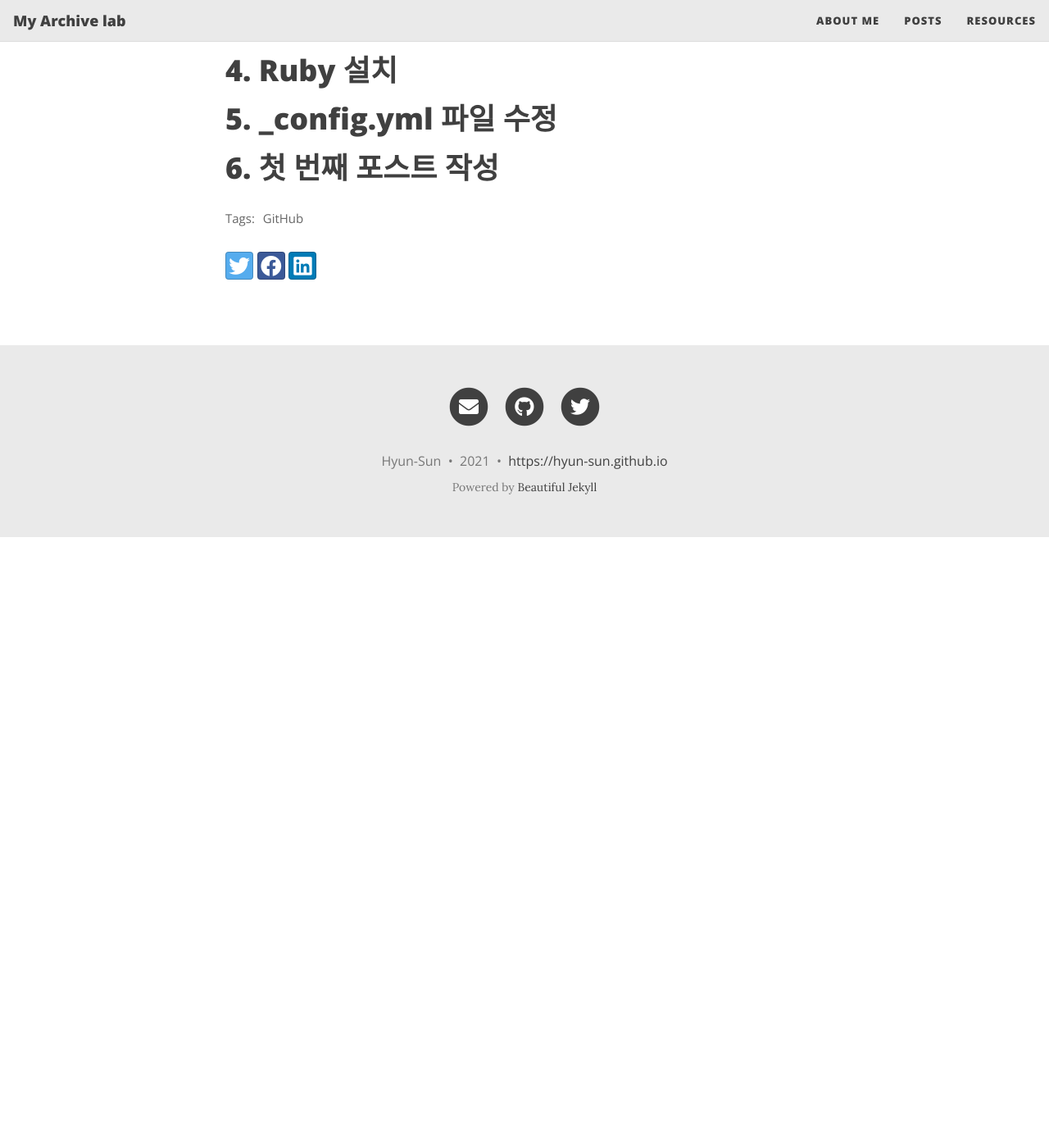
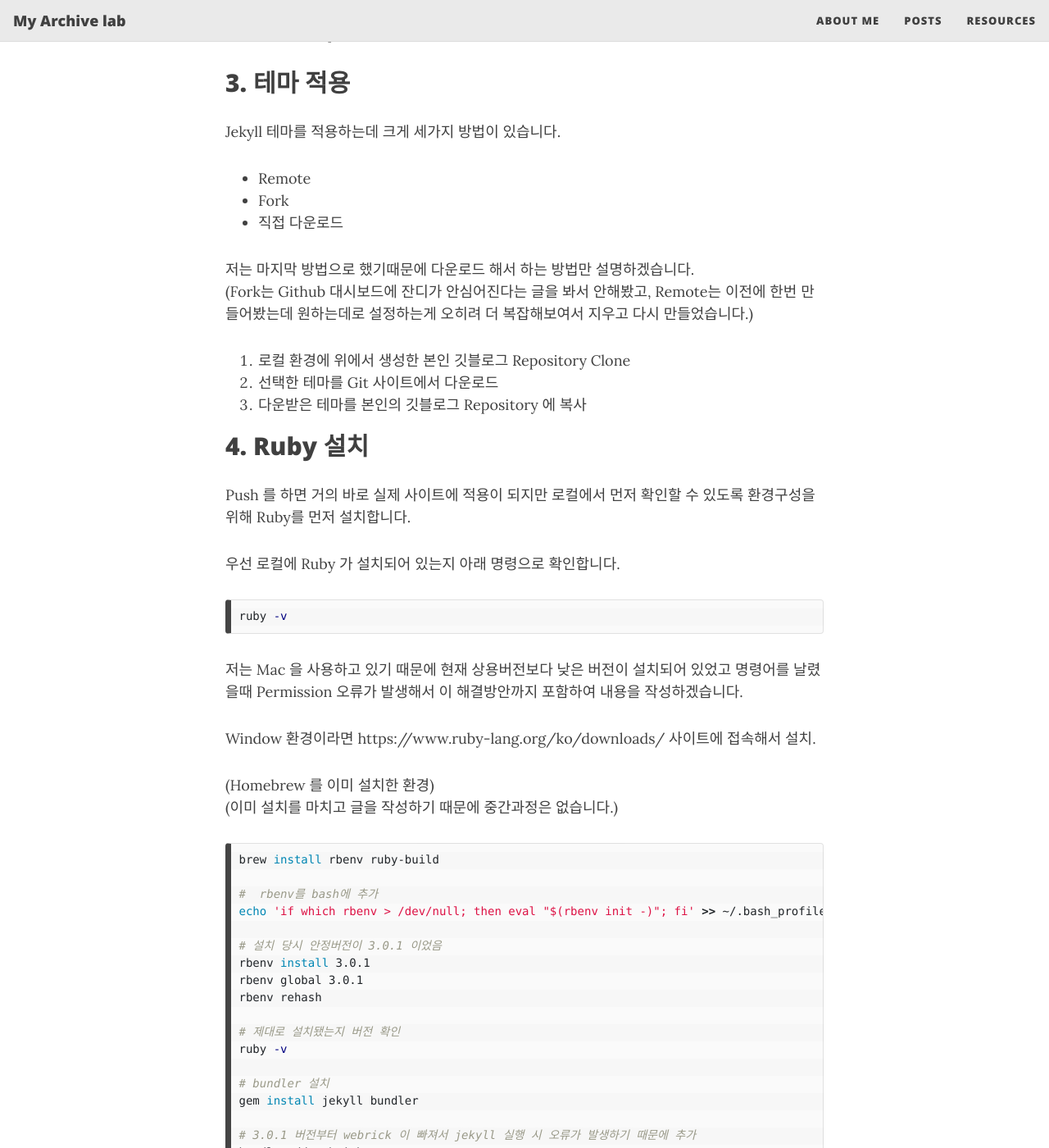
Before and after one commit to hyun-sun/hyun-sun.github.io, a Jekyll site: the page built from _posts/2021-04-28-first-post.md, in a window 1280 px wide and 1400 px high, scrolled down 791 px. Shown: the whole window at 82% size. Built offline with Jekyll 4.4.1, drawn with Linux system fonts in a browser that asks for light colours; nearby versions of some CDN libraries; before the commit the page ends 1446 px from its top, so only the background shows below that; some of the changed text lies outside the part shown.

Commit message:
2021-04-28-first-post.md 수정

````diff
--- a/_posts/2021-04-28-first-post.md
+++ b/_posts/2021-04-28-first-post.md
@@ -16,20 +16,77 @@
 보다 쉽게 사이트를 만들기 위해 Jekyll을 이용합니다.
 
 
-# 2. 테마 고르기
+## 2. 테마 고르기
 [https://github.com/topics/jekyll-theme](https://github.com/topics/jekyll-theme)
 [http://jekyllthemes.org/](http://jekyllthemes.org/)
 [http://themes.jekyllrc.org/](http://themes.jekyllrc.org/)
 [https://jekyllthemes.io/](https://jekyllthemes.io/)
 
-
-# 3. 선택한 테마 다운로드
+위 사이트에 접속하면 다양한 Jekyll 테마를 볼 수 있습니다.
+저는 GitHub Topic 랭킹에서 마음에 드는 지금의 테마를 골라 지금 블로그에 적용했습니다.
 
 
-# 4. Ruby 설치
+## 3. 테마 적용
+Jekyll 테마를 적용하는데 크게 세가지 방법이 있습니다.
+- Remote
+- Fork
+- 직접 다운로드
+
+저는 마지막 방법으로 했기때문에 다운로드 해서 하는 방법만 설명하겠습니다.
+(Fork는 Github 대시보드에 잔디가 안심어진다는 글을 봐서 안해봤고, Remote는 이전에 한번 만들어봤는데 원하는데로 설정하는게 오히려 더 복잡해보여서 지우고 다시 만들었습니다.)
+
+1. 로컬 환경에 위에서 생성한 본인 깃블로그 Repository Clone
+2. 선택한 테마를 Git 사이트에서 다운로드
+3. 다운받은 테마를 본인의 깃블로그 Repository 에 복사
 
 
-# 5. _config.yml 파일 수정
+## 4. Ruby 설치
+Push 를 하면 거의 바로 실제 사이트에 적용이 되지만 로컬에서 먼저 확인할 수 있도록 환경구성을 위해 Ruby를 먼저 설치합니다.
+
+우선 로컬에 Ruby 가 설치되어 있는지 아래 명령으로 확인합니다.
+```shell
+ruby -v
+```
+저는 Mac 을 사용하고 있기 때문에 현재 상용버전보다 낮은 버전이 설치되어 있었고 명령어를 날렸을때 Permission 오류가 발생해서 이 해결방안까지 포함하여 내용을 작성하겠습니다.
+
+Window 환경이라면 https://www.ruby-lang.org/ko/downloads/ 사이트에 접속해서 설치.
+
+(Homebrew 를 이미 설치한 환경)
+(이미 설치를 마치고 글을 작성하기 때문에 중간과정은 없습니다.)
+
+```shell
+brew install rbenv ruby-build
+
+#  rbenv를 bash에 추가
+echo 'if which rbenv > /dev/null; then eval "$(rbenv init -)"; fi' >> ~/.bash_profile source ~/.bash_profile ruby -v
+
+# 설치 당시 안정버전이 3.0.1 이었음
+rbenv install 3.0.1
+rbenv global 3.0.1
+rbenv rehash
+
+# 제대로 설치됐는지 버전 확인
+ruby -v
+
+# bundler 설치
+gem install jekyll bundler
+
+# 3.0.1 버전부터 webrick 이 빠져서 jekyll 실행 시 오류가 발생하기 때문에 추가
+bundle add webrick
+
+```
+
+```shell
+# 서버 실행
+bundle exec jekyll serve
+
+# localhost:4000 으로 접속하면 확인할 수 있음!!
+```
 
 
-# 6. 첫 번째 포스트 작성
+
+## 5. _config.yml 파일 수정
+내용을 보면 수정할 곳이 보이기 때문에 본인에 맞춰서 각자 수정하면 됩니다.
+
+
+## 6. 첫 번째 포스트 작성
````
